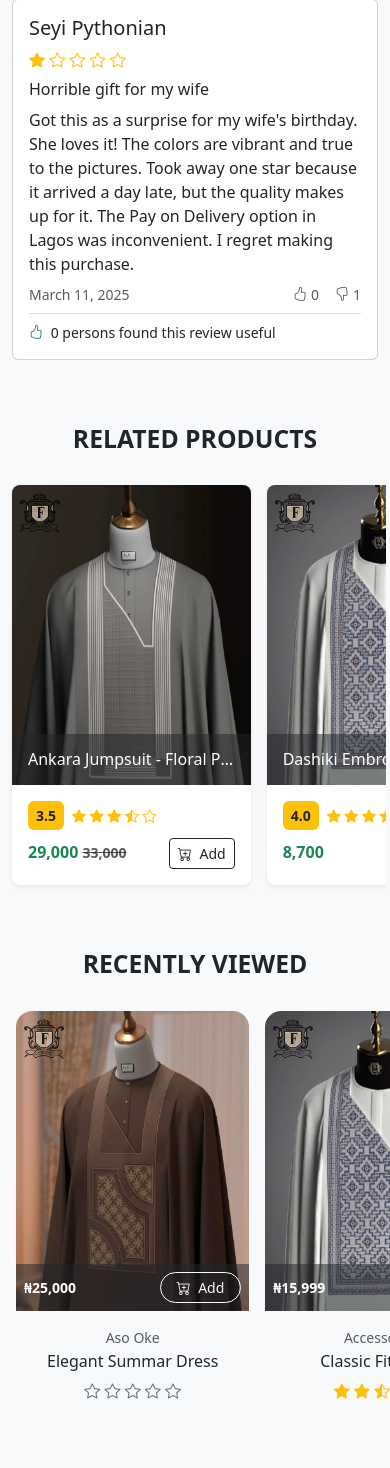
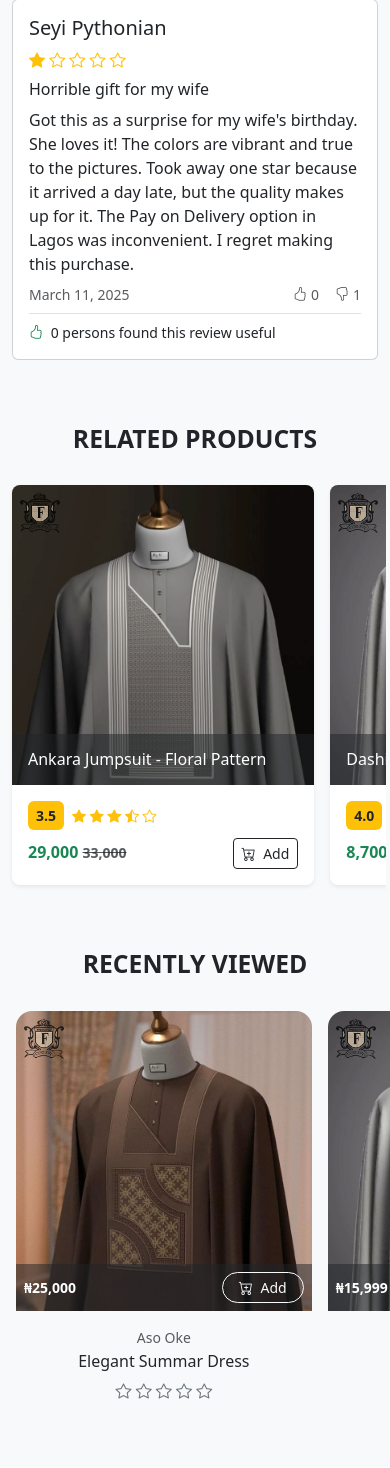
Before and after one commit to The-Backyard/fadamasi, a Node project: template prototype/src/templates/pages/product.njk in a window 390 px wide. Shown: the part 2701-4169 px from the top of the page. Run offline with Node 20 templates, Linux system fonts and the light colour scheme; the template is opened without the code that fills it: most values are stand-ins (such as "Sample title", 1, 10 or a date in 2020); style sheets or scripts are compiled from the project's sources; some libraries are stand-ins or nearby versions.

Commit message:
[prototype]: product cards reformatting

```diff
--- a/prototype/src/templates/pages/product.njk
+++ b/prototype/src/templates/pages/product.njk
@@ -258,22 +258,22 @@
         </div>
     </div>
     <div class="row flex-nowrap overflow-auto pb-3 g-3 g-md-4">
-        <div class="col-8 col-sm-6 col-md-4 col-lg-3">
+        <div class="col-10 col-sm-6 col-md-4 col-lg-3">
             {{ macros.productRoundedZeroCard(
                 "images/native_3.png", "Ankara Jumpsuit - Floral Pattern", "3.5", "29,000", "33,000", {color: "warning", textColor: "text-dark", text: "New Arrival"}
             ) }}
         </div>
-        <div class="col-8 col-sm-6 col-md-4 col-lg-3">
+        <div class="col-10 col-sm-6 col-md-4 col-lg-3">
             {{ macros.productRoundedZeroCard(
                 "images/native_2.png", "Dashiki Embroidered Shirt", "4.0", "8,700", null, null
             ) }}
         </div>
-        <div class="col-8 col-sm-6 col-md-4 col-lg-3">
+        <div class="col-10 col-sm-6 col-md-4 col-lg-3">
             {{ macros.productRoundedZeroCard(
                 "images/native_4.png", "Hand-woven Aso-Oke Gele", "0.0", "4,000", "4,500", {color: "danger", textColor: "text-white", text: "-25%"}
             ) }}
         </div>
-        <div class="col-8 col-sm-6 col-md-4 col-lg-3">
+        <div class="col-10 col-sm-6 col-md-4 col-lg-3">
             {{ macros.productRoundedZeroCard(
                 "images/native_1.png", "Ghanaian Kente Fabric - 6 Yards Without Measures", "3.5", "9,000", null, {color: "success", textColor: "text-white", text: "Free Shipping"}
             ) }}
@@ -289,18 +289,25 @@
         </div>
     </div>
     <div class="row flex-nowrap overflow-auto px-2">
-        <div class="col-8 col-sm-6 col-md-4 col-lg-3 px-2">
-            {{ macros.productRoundedTopCard("images/native_1.png", "25,000", "Aso Oke", "Elegant Summar Dress", 0.0) }}
+        <div class="col-10 col-sm-6 col-md-4 col-lg-3 px-2">
+            {{ macros.productRoundedTopCard(
+                "images/native_1.png", "25,000", "Aso Oke", "Elegant Summar Dress", 0.0
+            ) }}
         </div>
-        <div class="col-8 col-sm-6 col-md-4 col-lg-3 px-2">
-            {{ macros.productRoundedTopCard("images/native_2.png", "15,999", "Accessories", "Classic Fit Blazer", 2.5) }}
+        <div class="col-10 col-sm-6 col-md-4 col-lg-3 px-2">
+            {{ macros.productRoundedTopCard(
+                "images/native_2.png", "15,999", "Accessories", "Classic Fit Blazer", 2.5
+            ) }}
         </div>
-        <div class="col-8 col-sm-6 col-md-4 col-lg-3 px-2">
-            {{ macros.productRoundedTopCard("images/native_3.png", "10,500", "Senator", "2025 Premium Senator Apparel", 3.5) }}
+        <div class="col-10 col-sm-6 col-md-4 col-lg-3 px-2">
+            {{ macros.productRoundedTopCard(
+                "images/native_3.png", "10,500", "Senator", "2025 Premium Senator Apparel", 3.5
+            ) }}
         </div>
-        <div class="col-8 col-sm-6 col-md-4 col-lg-3 px-2">
-            {{ macros.productRoundedTopCard("images/native_4.png", "8,000", "Kids", "4
-                                    inch Turtle Neck", 4.0) }}
+        <div class="col-10 col-sm-6 col-md-4 col-lg-3 px-2">
+            {{ macros.productRoundedTopCard(
+                "images/native_4.png", "8,000", "Kids", "4 inch Turtle Neck", 4.0
+            ) }}
         </div>
     </div>
 </section>
```
Also changed, not shown: prototype/src/templates/pages/index.njk (+21 -30 lines).
